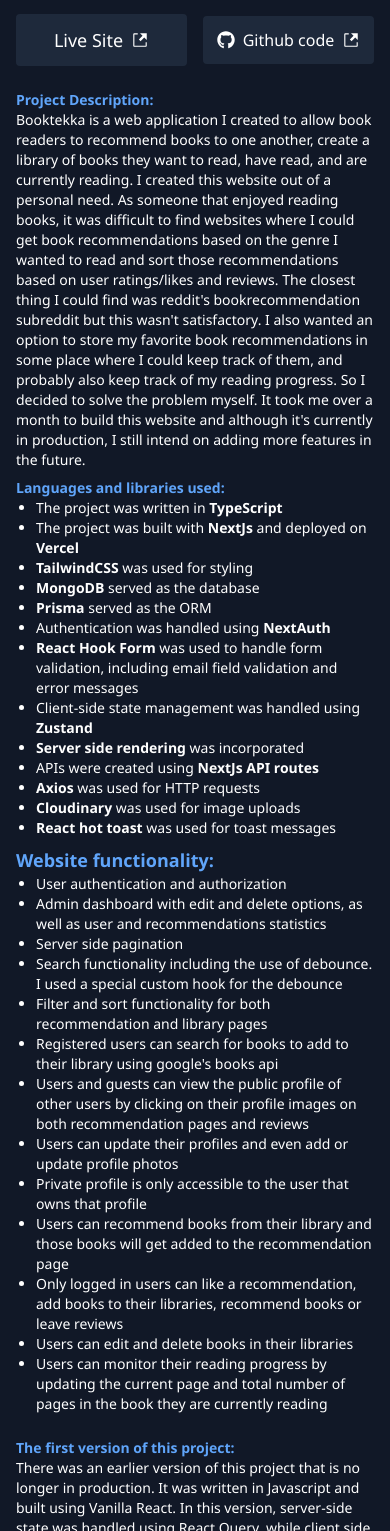
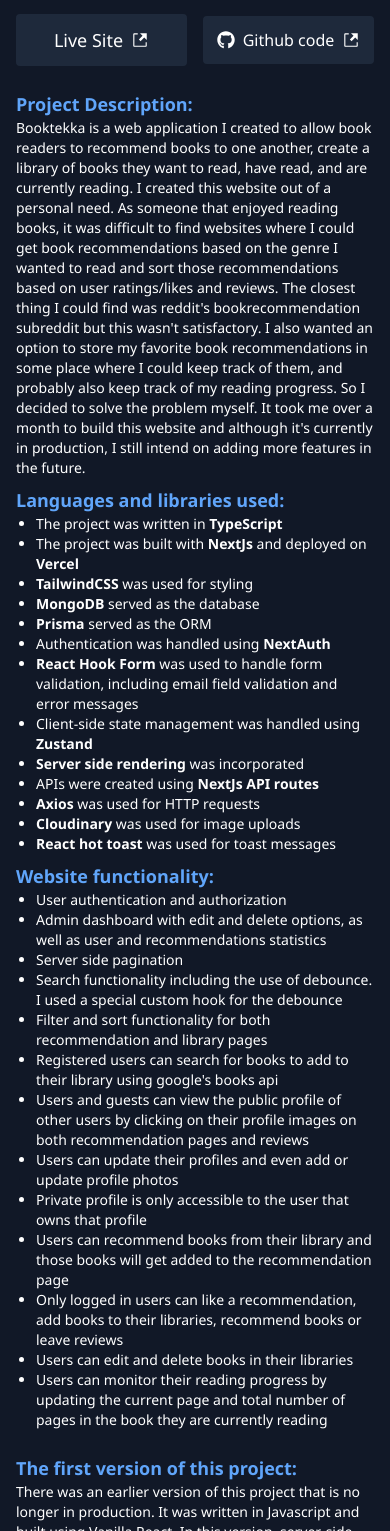
Before and after one commit to Kelechi095/Portfolio, a React (Vite) app: page /projects in a window 390 px wide. Shown: the part 337-1868 px from the top of the page. Built offline with nearby package versions, Linux system fonts and the light colour scheme.

Commit message:
updated project info

```diff
--- a/src/Pages/Projects.tsx
+++ b/src/Pages/Projects.tsx
@@ -36,7 +36,7 @@
       </div>
 
       <section className="text-white mt-6 text-sm md:text-base">
-        <h4 className="text-blue-400 font-semibold md:text-lg">
+        <h4 className="text-blue-400 font-semibold text-lg">
           Project Description:
         </h4>
         <p>
@@ -53,7 +53,7 @@
       </section>
 
       <section className="text-white mt-2 text-sm md:text-base">
-        <h4 className="text-blue-400 font-semibold md:text-lg">
+        <h4 className="text-blue-400 font-semibold text-lg">
           Languages and libraries used:
         </h4>
         <ul className="list-disc ml-5">
@@ -140,7 +140,7 @@
       </section>
 
       <section className="text-white mt-6 text-sm md:text-base">
-        <h4 className="text-blue-400 font-semibold md:text-lg">
+        <h4 className="text-blue-400 font-semibold text-lg">
           The first version of this project:
         </h4>
         <p>
@@ -175,11 +175,11 @@
           I decided to rebuild the project using Nextjs instead of React for various
           reasons:
           <p>
-            - I prefer the folder based routing of Nextjs to react router dom.
+            - I prefer the folder based routing of Nextjs to React Router Dom.
           </p>
           <p>
             - Deploying Fullstack Nextjs projects on Vercel was a breeze
-            compared to deploying elsewhere
+            compared to deploying elsewhere.
           </p>
           <p>
             - Since I was using Typescript on the frontend and backend, Nextjs
```
